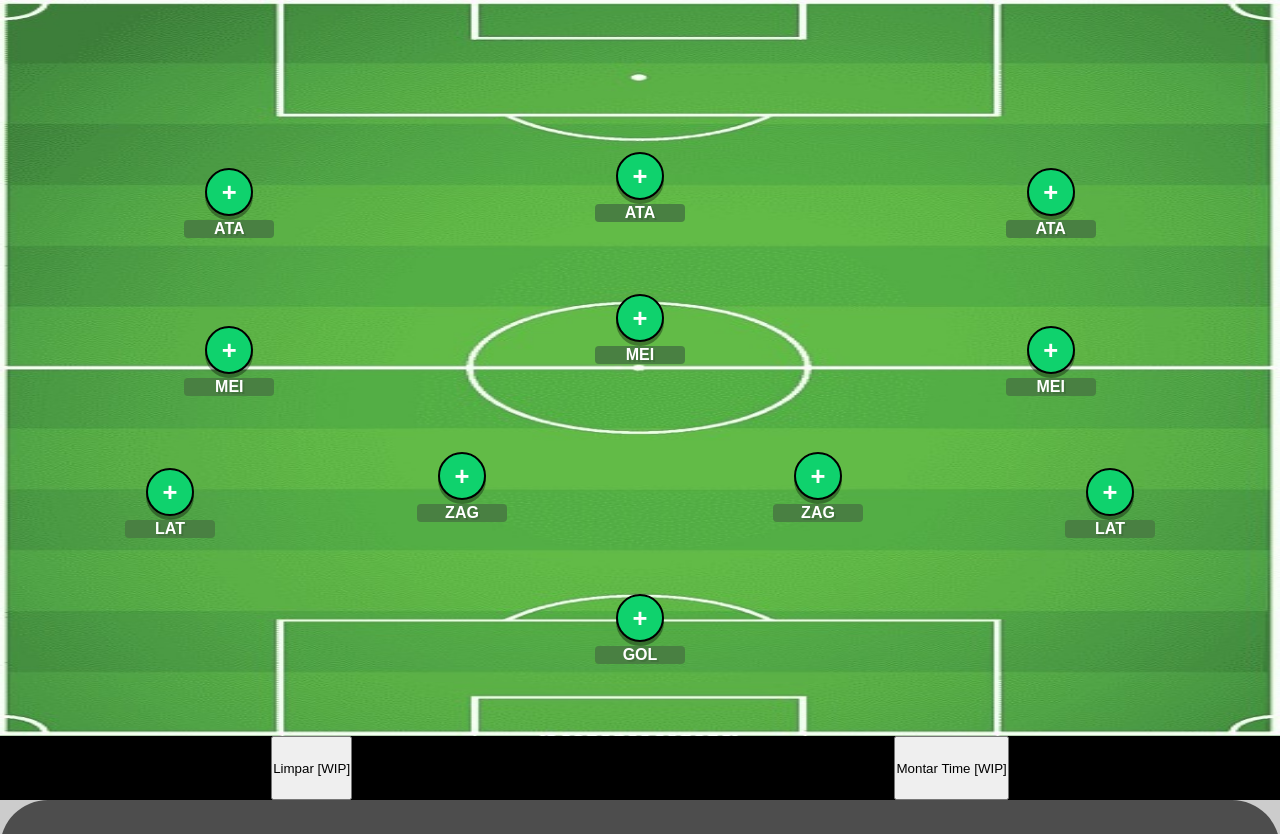
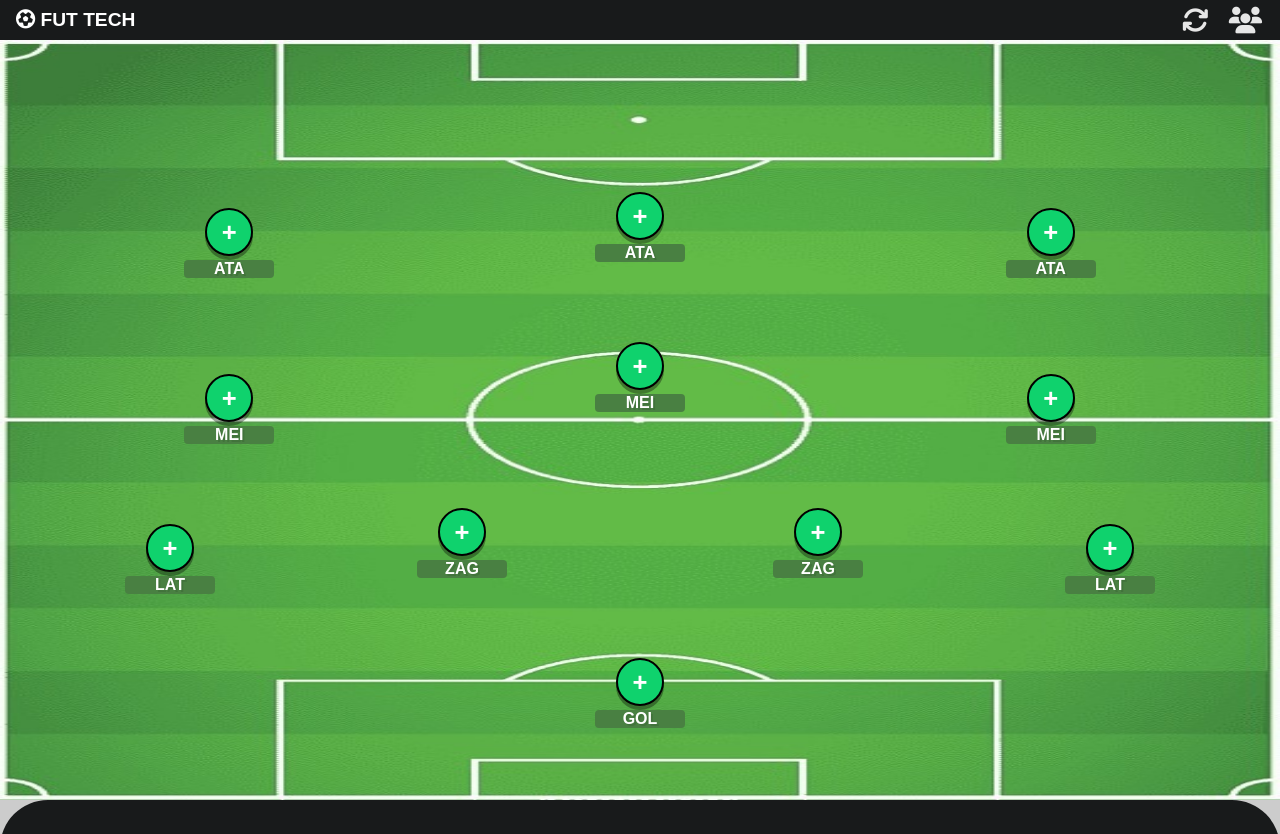
Before and after one commit to eduardosaraujo1/2md2-pam-projeto-cartola, a website: page www/campo.html in a window 1280 px wide. Shown: the top 834 px of the page. Drawn offline with Linux system fonts and the light colour scheme.

Commit message:
(feat) Barra de icones para funcionalidade campo

```diff
--- a/www/campo.html
+++ b/www/campo.html
@@ -13,9 +13,28 @@
         <script src="components/loader.js"></script>
         <link rel="stylesheet" href="components/loader.css" />
         <link rel="stylesheet" href="css/style-campo.css" />
+        <link
+            rel="stylesheet"
+            href="https://cdnjs.cloudflare.com/ajax/libs/font-awesome/6.5.2/css/all.min.css"
+            integrity="sha512-SnH5WK+bZxgPHs44uWIX+LLJAJ9/2PkPKZ5QiAj6Ta86w+fsb2TkcmfRyVX3pBnMFcV7oQPJkl9QevSCWr3W6A=="
+            crossorigin="anonymous"
+            referrerpolicy="no-referrer"
+        />
     </head>
 
     <body>
+        <div class="nav-botoes">
+            <div class="logo-cartola">
+                <i class="fa-solid fa-futbol"></i>
+                FUT TECH
+            </div>
+            <button class="btn" id="btn-reset">
+                <i class="fa-solid fa-arrows-rotate fa-2x"></i>
+            </button>
+            <button class="btn" id="btn-montar-time">
+                <i class="fa-solid fa-users fa-2x"></i>
+            </button>
+        </div>
         <div class="campo">
             <div class="container">
                 <div class="campo-parte campo-cima">
@@ -152,10 +171,6 @@
                 </div>
             </div>
         </div>
-        <div class="nav-botoes">
-            <button>Limpar [WIP]</button>
-            <button>Montar Time [WIP]</button>
-        </div>
         <div class="black-overlay"></div>
         <div class="lista-jogadores">
             <span class="lista-jogadores-header">Selecione um Jogador</span>
--- a/www/css/style-campo.css
+++ b/www/css/style-campo.css
@@ -6,6 +6,7 @@
 
 :root {
     font-family: sans-serif;
+    --black-bg: #181a1b;
 }
 
 body {
@@ -113,7 +114,7 @@ body {
     width: 100%;
     height: 75vh;
     border-radius: 48px 48px 0 0;
-    background-color: hsl(0, 0%, 30%);
+    background-color: var(--black-bg);
     transform: translateY(100%);
     transition: all 0.2s ease-in-out;
     padding: 48px 2em 8px 2em;
@@ -187,9 +188,34 @@ body {
 
 /* Navegação Botões */
 .nav-botoes {
+    height: 5vh;
+    background-color: var(--black-bg);
     display: flex;
     flex-direction: row;
-    justify-content: space-around;
-    height: 8vh;
-    background-color: black;
+    justify-content: end;
+    align-items: center;
+    gap: 1rem;
+    padding: 0 1rem;
+    z-index: 12;
 }
+
+.nav-botoes .btn {
+    height: fit-content;
+    padding: 0.25rem 0.125rem;
+    background: none;
+    border: none;
+    color: hsl(0, 0%, 90%);
+}
+
+/* Logo */
+.logo-cartola {
+    /* height: 100%; */
+    margin-right: auto;
+    color: white;
+    font-weight: bold;
+    font-size: 1.2rem;
+}
+
+/* .logo-cartola img {
+    height: 100%;
+} */
--- a/www/js/campo.js
+++ b/www/js/campo.js
@@ -42,7 +42,7 @@ class Campo {
             goleiro0: 0,
         };
 
-        this.redefinirCampoRender();
+        campo.redefinirCampoRender();
     }
 
     renderizarCampo() {
@@ -154,6 +154,12 @@ async function load() {
         menuHandler.fecharMenu();
         menuHandler.limparMenu();
     });
+
+    // botões
+    const btnReset = document.querySelector('#btn-reset');
+    const btnMontarTime = document.querySelector('#btn-montar-time');
+
+    btnReset.addEventListener('click', campo.redefinirCampo);
 }
 load();
 
--- a/www/js/jogadores.json
+++ b/www/js/jogadores.json
@@ -6,7 +6,7 @@
         "id": 1
     },
     {
-        "nome": "Lucien",
+        "nome": "Chopper",
         "posicao": "atacante",
         "foto": "https://fastly.picsum.photos/id/718/256/256.jpg?hmac=EZV6ytPGtGqkQ4KJpJvzTwjvlij_bFQAVqE1C03fPGY",
         "id": 2
@@ -108,7 +108,7 @@
         "id": 18
     },
     {
-        "nome": "Chopper",
+        "nome": "Nicolas Paulo",
         "posicao": "lateralD",
         "foto": "https://fastly.picsum.photos/id/617/256/256.jpg?hmac=yqBmqO_-ZiIeTZ79NXsJZfvYAYvMwZQ-Jzls3dCOJao",
         "id": 19
```
